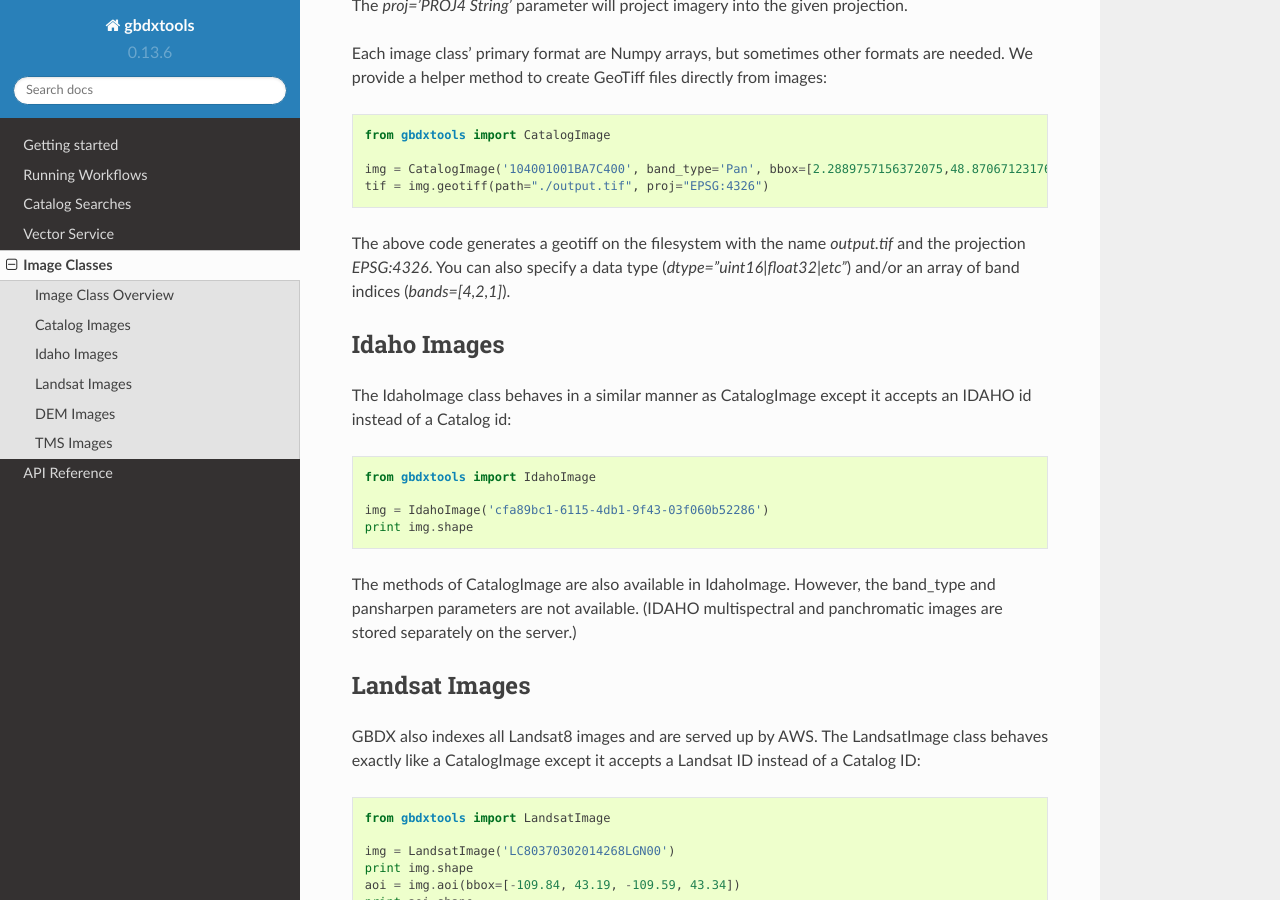
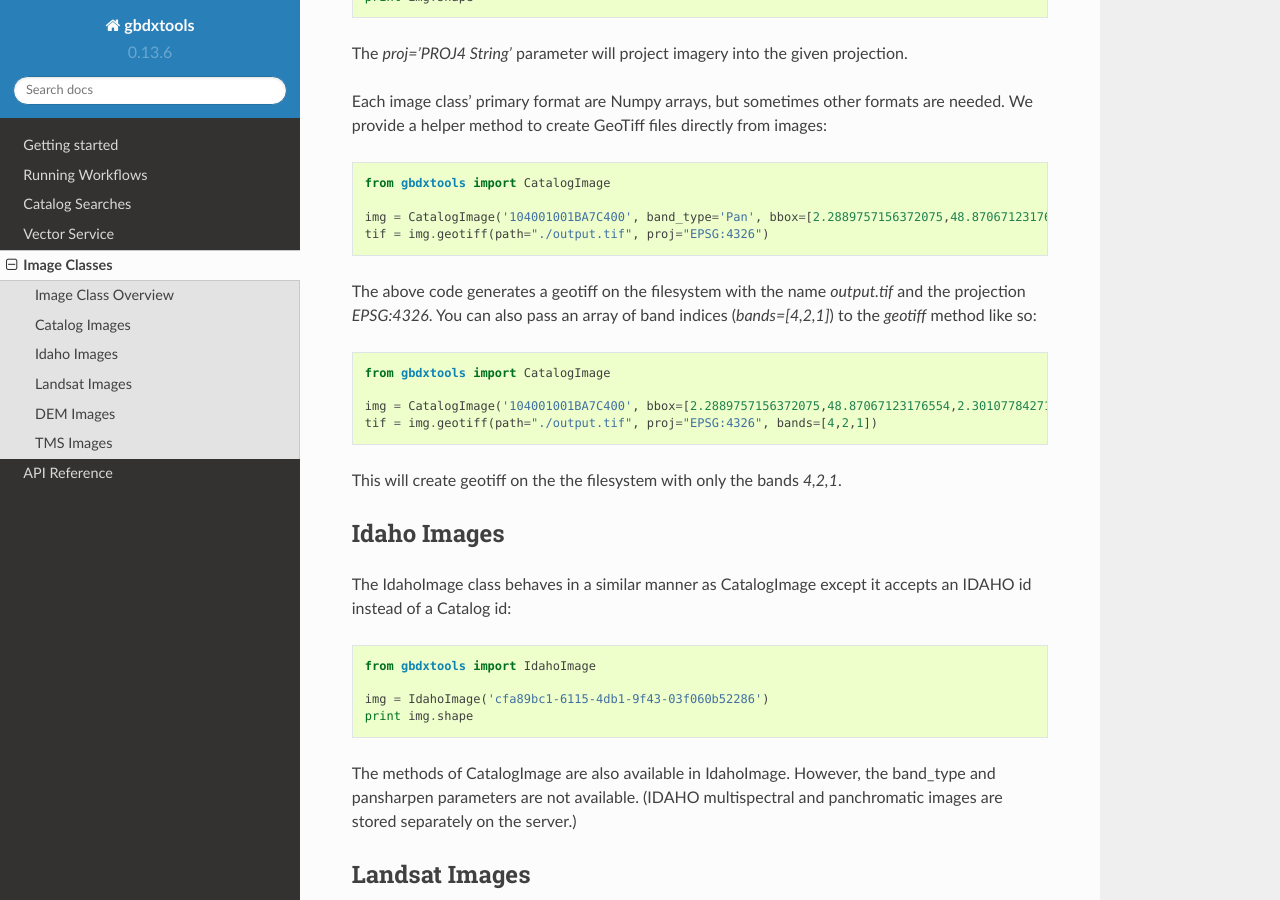
Before and after one commit to DigitalGlobe/gbdxtools, a Sphinx documentation site: the page built from docs/image_classes.rst, in a window 1280 px wide and 900 px high, scrolled down 2231 px. Built offline with Sphinx 7.4.7 and the Read the Docs theme 2.0.0, drawn with Linux system fonts in a browser that asks for light colours; some of the changed text lies outside the part shown.

Commit message:
updated docs for geotiff and bbox coordinate ordering

```diff
--- a/docs/image_classes.rst
+++ b/docs/image_classes.rst
@@ -44,6 +44,7 @@
 The AOI is now a cropped portion of the larger CatalogImage, and still no data has been fetched. We use Dask Arrays (http://dask.pydata.org/en/latest/array.html) to coordinate
 the retrieval of data from the server. You can work with Dask arrays very similarly to numpy arrays except that
 when you need to access the underlying data Dask will fetch it in chunks from the server. AOIs can also be passed into the CatalogImage constructor as the `bbox=[...]` parameter.
+When passing `bbox` to the image constructor, `bbox` must be in the form of: `minx, miny, maxx, maxy` (or rather left, lower, right, upper) and be in `EPSG:4326` coordinates (lat/long).
 
 To fetch data from the server for the purpose of visualizing or accessing properties like min, max, etc. CatalogImage has a `read()` method.
 The read method calls the server in parallel to fetch all the required pixel data locally. In addition, `read()` is automatically
@@ -98,7 +99,16 @@
     img = CatalogImage('104001001BA7C400', band_type='Pan', bbox=[2.2889757156372075,48.87067123176554,2.301077842712403,48.87705036103764], proj='EPSG:3857')
     tif = img.geotiff(path="./output.tif", proj="EPSG:4326")
 
-The above code generates a geotiff on the filesystem with the name `output.tif` and the projection `EPSG:4326`. You can also specify a data type (`dtype="uint16|float32|etc"`) and/or an array of band indices (`bands=[4,2,1]`).
+The above code generates a geotiff on the filesystem with the name `output.tif` and the projection `EPSG:4326`. You can also pass an array of band indices (`bands=[4,2,1]`) to the `geotiff` method like so:
+
+.. code-block:: python
+
+    from gbdxtools import CatalogImage
+
+    img = CatalogImage('104001001BA7C400', bbox=[2.2889757156372075,48.87067123176554,2.301077842712403,48.87705036103764], proj='EPSG:3857')
+    tif = img.geotiff(path="./output.tif", proj="EPSG:4326", bands=[4,2,1])
+
+This will create geotiff on the the filesystem with only the bands `4,2,1`.
 
 
 Idaho Images
```
